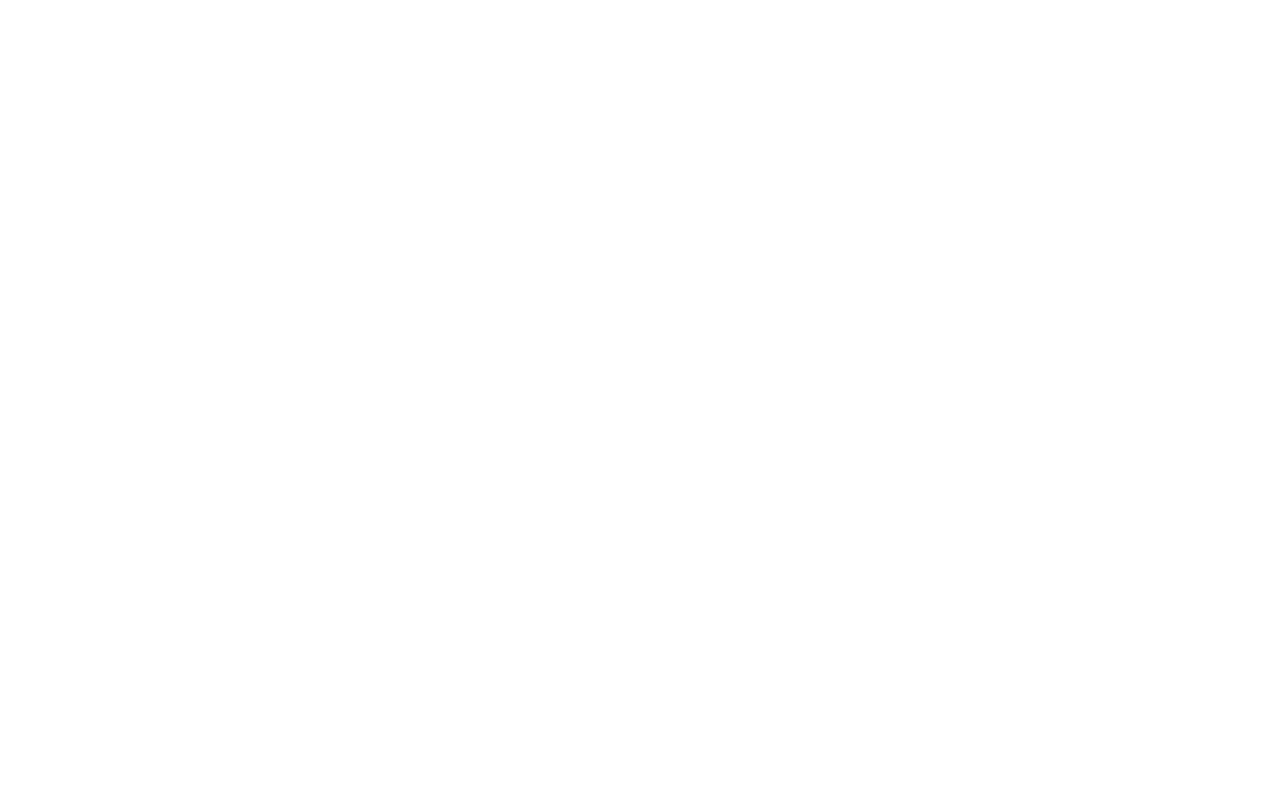
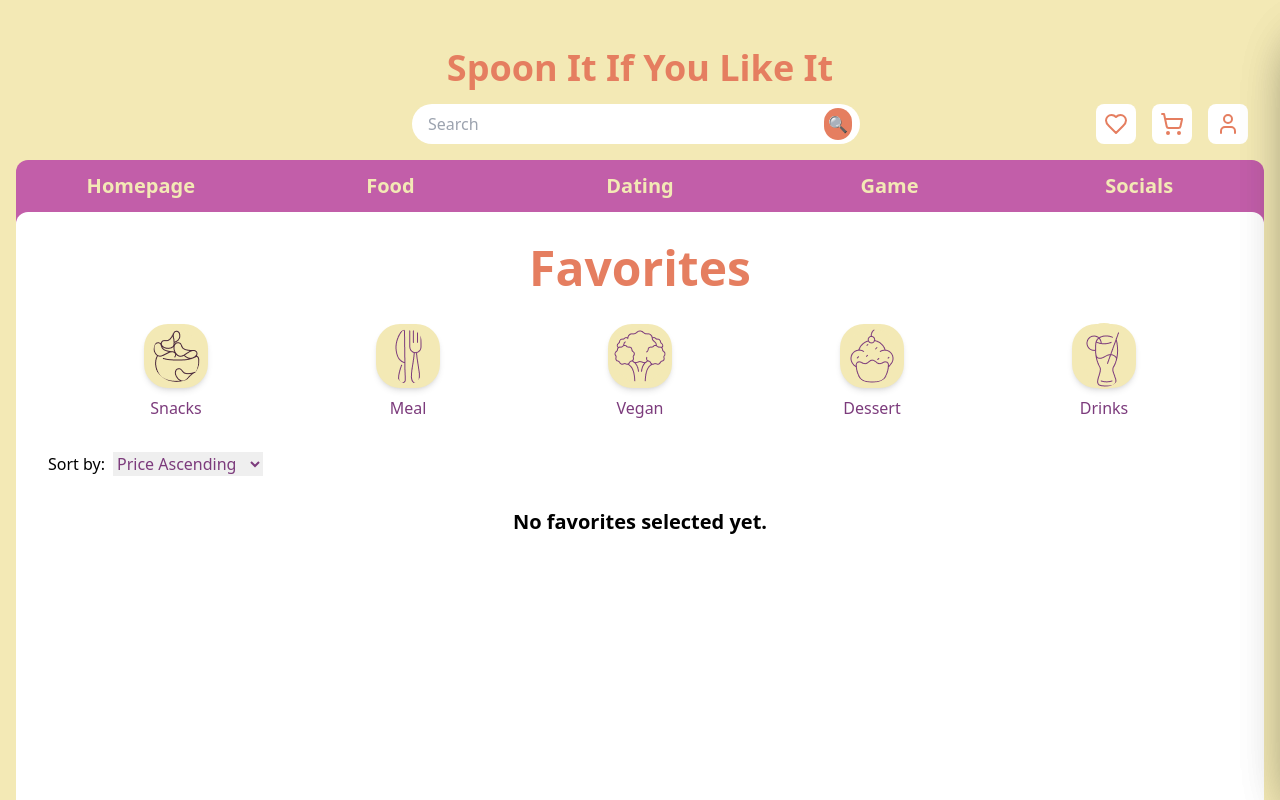
Before and after one commit to DavidRiegler/spoon-app-main, a React (Vite) app: page /favorites in a window 1280 px wide. Before the commit this address had no page. Shown: the top 800 px of the page. Built offline with nearby package versions, Linux system fonts and the light colour scheme.

Commit message:
favorites added

```diff
--- a/src/App.tsx
+++ b/src/App.tsx
@@ -25,6 +25,7 @@ import Support from './components/Navbar/components/Profile-sidebar/support'
 import HelpCenterPage from './components/Navbar/components/Profile-sidebar/help-center'
 import Settings from './components/Navbar/components/Profile-sidebar/settings'
 import AddressManager from './components/Navbar/components/Profile-sidebar/address-manager'
+import Favorites from './components/Navbar/components/Profile-sidebar/favorites'
 
 function App() {
   return (
@@ -56,6 +57,7 @@ function App() {
         <Route path="/address-manager" element={<AddressManager />} />
         <Route path="/payment-methods" element={<PaymentMethods />} />
         <Route path="/add-card" element={<AddCard />} />
+        <Route path="/favorites" element={<Favorites />} />
       </Routes>
     </Router>
   )
--- /dev/null
+++ b/src/components/Navbar/components/Profile-sidebar/favorites.tsx
@@ -0,0 +1,166 @@
+import React, { useState, useEffect } from 'react';
+import { useNavigate } from 'react-router-dom';
+import { Star } from 'lucide-react';
+import Categories from '../../../Food/components/categories';
+import Navbar from '../../page';
+
+interface Topping {
+  name: string;
+  price: number;
+  selected: boolean;
+}
+
+interface Item {
+  id: number;
+  name: string;
+  price: number;
+  rating: number;
+  image: string;
+  categories: string[];
+  description: string;
+  toppings: Topping[];
+}
+
+const allItems: Item[] = [
+  // The items array (unchanged from your initial code)
+];
+
+export default function Sort() {
+  const [favorites, setFavorites] = useState<Item[]>([]);
+  const [sortOption, setSortOption] = useState<string>('priceAsc');
+  const [selectedCategory, setSelectedCategory] = useState<string>('All');
+  const [itemsToShow, setItemsToShow] = useState<number>(6); // State to manage number of items shown
+  const navigate = useNavigate();
+
+  // Load favorite items from localStorage on component mount
+  useEffect(() => {
+    const storedFavorites = localStorage.getItem('favoriteFood');
+    if (storedFavorites) {
+      setFavorites(JSON.parse(storedFavorites));
+    }
+  }, []);
+
+  // Toggle favorite status for an item
+  const toggleFavorite = (id: number) => {
+    setFavorites((prevFavorites) => {
+      const updatedFavorites = prevFavorites.some((item) => item.id === id)
+        ? prevFavorites.filter((item) => item.id !== id)
+        : [...prevFavorites, allItems.find((item) => item.id === id)!];
+
+      // Update localStorage with the updated favorites
+      localStorage.setItem('favoriteFood', JSON.stringify(updatedFavorites));
+
+      return updatedFavorites;
+    });
+  };
+
+  // Filter items by the selected category and sort them based on the selected option
+  const filteredAndSortedItems = () => {
+    return favorites
+      .filter((item) => selectedCategory === 'All' || item.categories.includes(selectedCategory))
+      .sort((a, b) => {
+        switch (sortOption) {
+          case 'priceAsc':
+            return a.price - b.price;
+          case 'priceDesc':
+            return b.price - a.price;
+          case 'nameAsc':
+            return a.name.localeCompare(b.name);
+          case 'nameDesc':
+            return b.name.localeCompare(a.name);
+          case 'rating':
+            return b.rating - a.rating;
+          default:
+            return 0;
+        }
+      });
+  };
+
+  const handleItemClick = (item: Item) => {
+    navigate(`/food-details`, { state: { item } });
+  };
+
+  const handleLoadMore = () => {
+    setItemsToShow((prev) => prev + 6); // Increase the number of items shown by 6
+  };
+
+  return (
+    <div className="homepage bg-vanilla min-h-screen">
+      <main className="mx-auto px-4 py-6 max-w-7xl">
+        <Navbar />
+        <div className="bg-pink rounded-b-xl">
+          <div className="bg-white pt-4 px-4 pb-4 rounded-t-xl rounded-b-xl">
+            <div className="flex items-center justify-center p-4">
+              <h1 className="text-burnt text-5xl font-bold">Favorites</h1>
+            </div>
+            <div className="min-h-screen">
+              <Categories selectedCategory={selectedCategory} onCategorySelect={setSelectedCategory} />
+              <div className="mx-auto px-4">
+                <div className="flex items-center mb-8">
+                  Sort by:
+                  <select
+                    onChange={(e) => setSortOption(e.target.value)}
+                    value={sortOption}
+                    className="text-lila ml-2"
+                  >
+                    <option value="priceAsc">Price Ascending</option>
+                    <option value="priceDesc">Price Descending</option>
+                    <option value="nameAsc">Name A-Z</option>
+                    <option value="nameDesc">Name Z-A</option>
+                    <option value="rating">Rating</option>
+                  </select>
+                </div>
+                {favorites.length > 0 ? (
+                  <div className="grid grid-cols-1 sm:grid-cols-2 md:grid-cols-3 lg:grid-cols-3 gap-6">
+                    {filteredAndSortedItems()
+                      .slice(0, itemsToShow)
+                      .map((item) => (
+                        <div key={item.id} className="bg-white rounded-3xl shadow-lg overflow-hidden">
+                          <div className="relative">
+                            <img src={item.image} alt={item.name} className="h-64 w-full object-cover" />
+                            <div className="bg-white bg-opacity-100 rounded-full p-1 px-2 flex items-center absolute top-2 left-2">
+                              <Star className="w-5 h-5 text-yellow-400 fill-current" />
+                              <span className="ml-1 text-sm font-bold text-burnt">
+                                {item.rating.toFixed(1)}
+                              </span>
+                            </div>
+                            <button
+                              onClick={() => toggleFavorite(item.id)}
+                              className="absolute top-2 right-2 text-xl"
+                            >
+                              {favorites.some((fav) => fav.id === item.id) ? '💜' : '🤍'}
+                            </button>
+                            <div className="absolute bottom-2 left-2 bg-pink text-white rounded-full px-3 py-1 text-sm font-bold">
+                              ${item.price.toFixed(2)}
+                            </div>
+                          </div>
+                          <div className="p-4 flex justify-between">
+                            <h2 className="text-xl font-bold mb-2">{item.name}</h2>
+                            <button
+                              className="bg-pink rounded-full p-2 text-white font-bold"
+                              onClick={() => handleItemClick(item)}
+                            >
+                              Find Out More
+                            </button>
+                          </div>
+                        </div>
+                      ))}
+                  </div>
+                ) : (
+                  <p className="text-center text-xl font-bold">No favorites selected yet.</p>
+                )}
+                {itemsToShow < filteredAndSortedItems().length && (
+                  <div className="flex justify-center mt-4">
+                    <button onClick={handleLoadMore} className="bg-pink text-white font-bold px-4 py-2 rounded-full">
+                      Load More
+                    </button>
+                  </div>
+                )}
+              </div>
+            </div>
+          </div>
+        </div>
+      </main>
+    </div>
+  );
+}
--- a/src/components/Navbar/components/payment.tsx
+++ b/src/components/Navbar/components/payment.tsx
@@ -61,8 +61,8 @@ export default function Payment() {
         <div className="mb-6 border-t-2 pt-4">
           <div className="flex justify-between items-center mb-3">
             <h2 className="text-lila font-semibold text-xl">Payment Method</h2>
-            <button className="bg-[#E9B7E9] rounded px-3 py-1 text-pink">
-              Edit {/* TODO */}
+            <button className="bg-[#E9B7E9] rounded px-3 py-1 text-pink" onClick={() => window.location.href = '/payment-methods'}>
+              Edit
             </button>
           </div>
           <div className="flex items-center gap-3">
--- a/src/components/Navbar/page.tsx
+++ b/src/components/Navbar/page.tsx
@@ -1,7 +1,7 @@
 "use client"
 
 import { useState, useEffect } from 'react'
-import { ShoppingCart, User } from 'lucide-react'
+import { Heart, ShoppingCart, User } from 'lucide-react'
 import CartSidebar from './components/cart-sidebar'
 import ProfileSidebar from './components/profile-sidebar'
 
@@ -47,14 +47,15 @@ export default function Navbar() {
                 🔍
               </button>
             </div>
-            <div className="flex items-center space-x-4 -ml-24">
+            <div className="flex items-center space-x-4 -ml-36">
+            <button className="text-burnt" onClick={() => window.location.href = '/favorites'}>
+                <Heart className="h-10 w-10 bg-white p-2 rounded-lg" />
+              </button>
               <button className="text-burnt" onClick={toggleCart}>
                 <ShoppingCart className="h-10 w-10 bg-white p-2 rounded-lg" />
-                <span className="sr-only">Toggle cart</span>
               </button>
               <button className="text-burnt" onClick={toggleProfile}>
                 <User className="h-10 w-10 bg-white p-2 rounded-lg" />
-                <span className="sr-only">Toggle profile</span>
               </button>
             </div>
           </div>
```
Also changed, not shown: src/components/Food/components/sortBy.tsx (+31 -17 lines).
